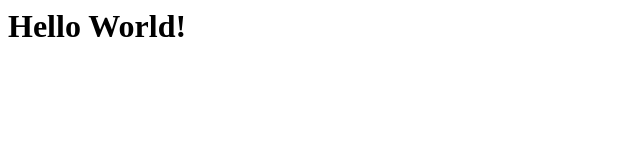
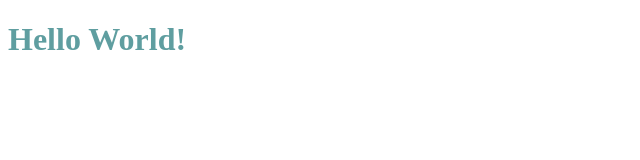
Before and after one commit to pm-marie/Test-marie, a plain HTML site: page index.html in a window 1280 px wide. Shown: the whole page, without its empty margins (0-640 px from the left). Drawn offline with Linux system fonts and the light colour scheme.

Commit message:
Initial stylesheet and create html structure

```diff
--- a/index.html
+++ b/index.html
@@ -1 +1,9 @@
+<!DOCTYPE html>
+<html lang="en">
+<head>
+    <title>Testing HTML</title>
+    <link rel="stylesheet" href="mystyle.css">
+</head>
 <h1>Hello World!</h1>
+
+</html>
--- /dev/null
+++ b/mystyle.css
@@ -0,0 +1,3 @@
+h1 {
+    color: cadetblue;
+}
```
